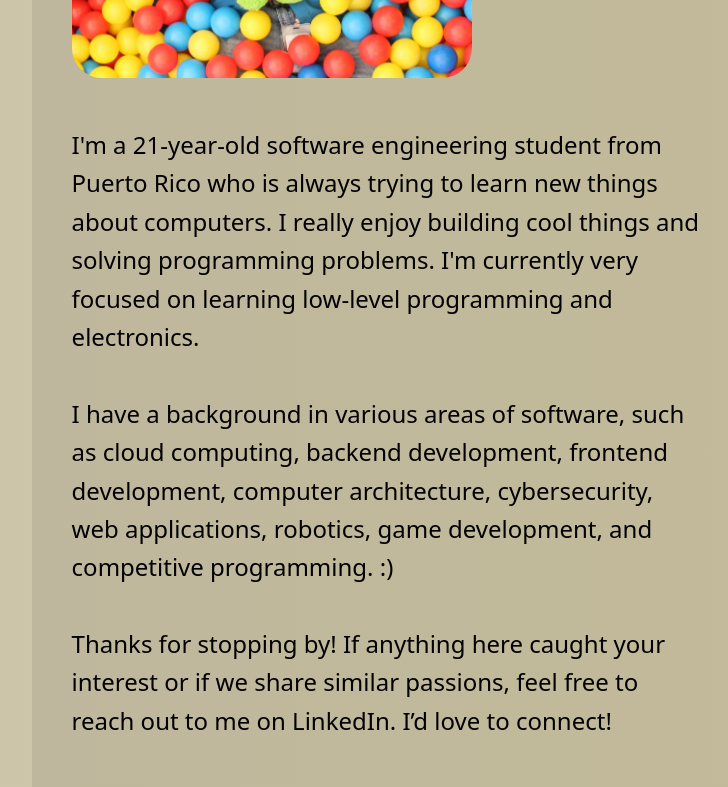
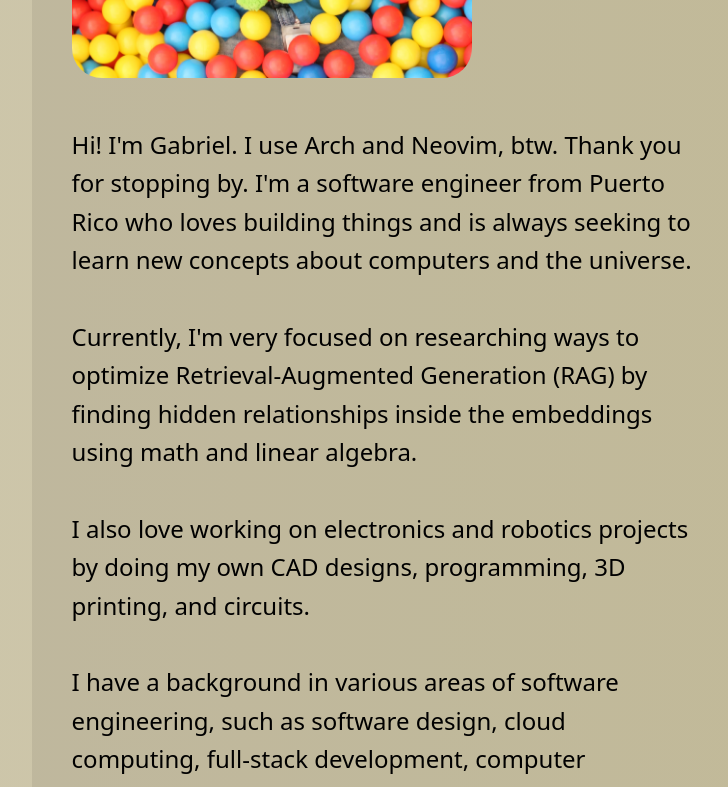
Before and after one commit to G4vp/G4vp.github.io, a React (Vite) app in the folder g4vp/: page / in a window 1280 px wide. Shown: the part 820-1607 px from the top of the page, without its empty margins (122-850 px from the left). Built offline with nearby package versions, Linux system fonts and the light colour scheme.

Commit message:
Modify AboutMe

```diff
--- a/g4vp/src/pages/HomePage.tsx
+++ b/g4vp/src/pages/HomePage.tsx
@@ -18,22 +18,29 @@ const HomePage = () => {
           {/*<SeparatorBlock title="Who am I?"/>*/}
           <div className="home-sub-content">
             <p className="content-text">
-            I'm a 21-year-old  software engineering student from Puerto Rico
-            who is always trying to  learn new things about computers. I really
-            enjoy building cool things  and solving programming problems. I'm
-            currently very focused on learning low-level programming and
-            electronics.
-            <br/>
-            <br/>
-            I have a background in various areas of software, such as
-            cloud computing, backend  development, frontend development, computer
-            architecture, cybersecurity, web applications, robotics, game
-            development, and competitive  programming. :)
-            <br/>
-            <br/>
-            Thanks for stopping by! If anything here caught your interest or if
-            we share similar passions, feel free to reach out to me on LinkedIn.
-            I’d love to connect!
+              Hi! I'm Gabriel. I use Arch and Neovim, btw.
+              Thank you for stopping by. I'm a software engineer
+              from Puerto Rico who loves building things and is always seeking to
+              learn new concepts about computers and the universe.
+              <br/>
+              <br/>
+              Currently, I'm very focused on researching ways to optimize
+              Retrieval-Augmented Generation (RAG) by finding hidden relationships
+              inside the embeddings using math and linear algebra.
+              <br/>
+              <br/>
+              I also love working on electronics and robotics projects by doing my own
+              CAD designs, programming, 3D printing, and circuits.
+              <br/>
+              <br/>
+              I have a background in various areas of software engineering, such as
+              software design, cloud computing, full-stack development, computer
+              architecture, operating systems,
+              cybersecurity, web applications, robotics, game
+              development, machine learning, and competitive programming. :)
+              <br/>
+              <br/>
+              So yeah, I use Arch, btw.
             </p>
           </div>
           <SeparatorBlock title="Skills"/>
```
